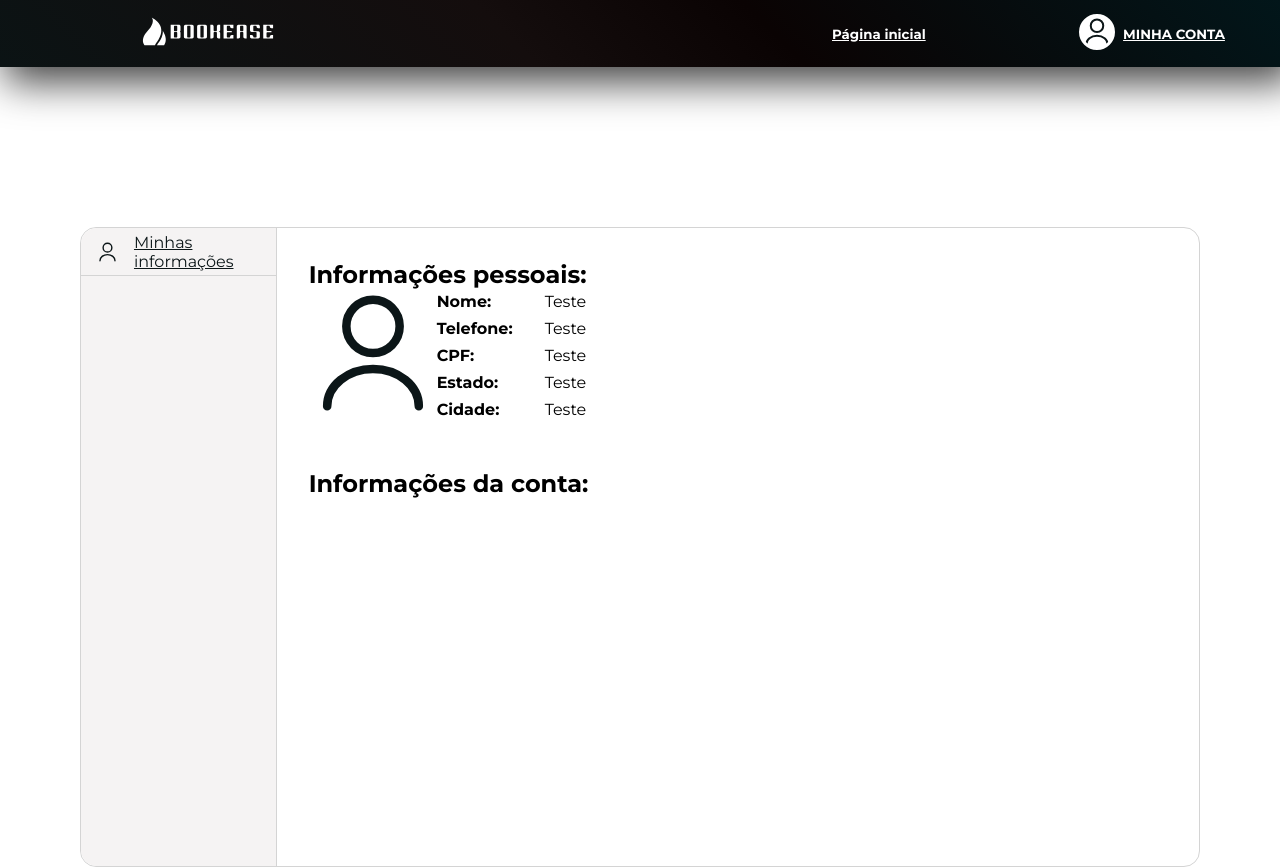
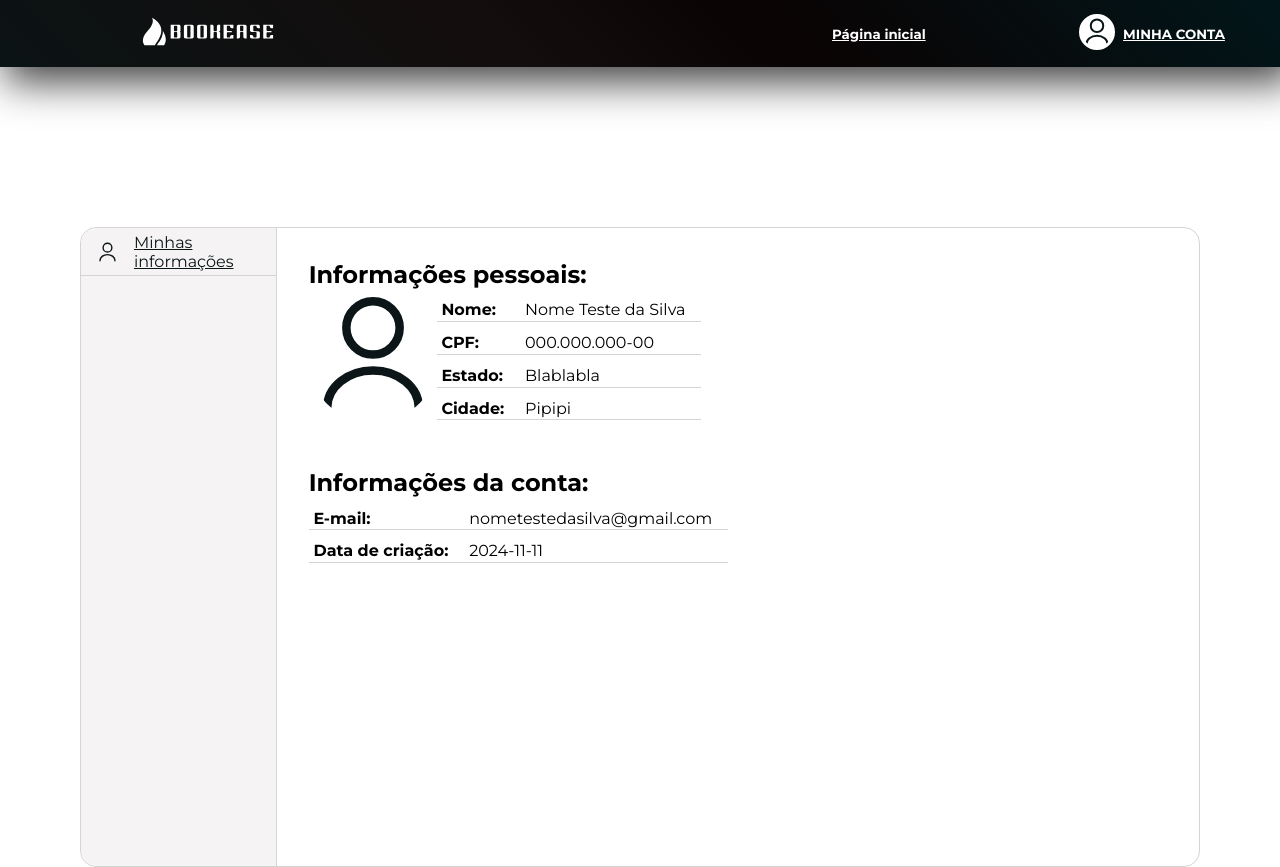
Before and after one commit to bellinaso/projeto-ctism, a PHP site: page /myaccount.php in a window 1280 px wide. Run offline with PHP 8.4, Linux system fonts and the light colour scheme; a user stored in the database is signed in.

Commit message:
Account information changes

```diff
--- a/public/css/myaccount.css
+++ b/public/css/myaccount.css
@@ -91,34 +91,31 @@
                 gap: 3rem;
             }
 
-            .account_row {
+            img {
+                width: 8rem;
+                border-radius: 45%;
+            }
+
+            .table {
                 display: flex;
                 flex-direction: row;
-                justify-content: start;
-                align-items: center;
 
                 & {
-                    .profile_picture img {
-                        width: 8rem;
+                    .table_row {
+                        display: flex;
+                        flex-direction: row;
                     }
 
-                    .profile_info {
+                    .table_column {
                         display: flex;
-                        flex-direction: row;
-                        gap: 2rem;
-                        font-size: var(--font-md);
-
-                        & {
-                            .profile_info_column {
-                                display: flex;
-                                flex-direction: column;
-                                gap: .5rem;
-                            }
-
-                            .profile_info_column:first-child {
-                                font-weight: bold;
-                            }
-                        }
+                        flex-direction: column;
+                    }
+                    .table_strong {
+                        font-weight: bold;
+                    }
+                    span {
+                        padding: .7rem 1rem .1rem .3rem;
+                        border-bottom: 1px solid var(--gray-3);
                     }
                 }
             }
--- a/view/myaccount.php
+++ b/view/myaccount.php
@@ -76,34 +76,30 @@
                                 break;
 
                             default:
-                                echo '';
-                                break;
+                                header('Location:./myaccount.php');
+
                         }
                     }
-                ?>
+                    else {
+                        echo '
                             <div class="account">
                                 <div class="personal_info">
                                     <h2>Informações pessoais:</h2>
-                        <div class="account_row">
-                            <div class="profile_picture">
+
+                                    <div class="table">
+                                        <div class="table_row">
                                                 <img src="../public/images/profile_picture.svg" alt="">
+                                                <div class="table_column">
+                                                    <span class="table_strong">Nome:</span>
+                                                    <span class="table_strong">CPF:</span>
+                                                    <span class="table_strong">Estado:</span>
+                                                    <span class="table_strong">Cidade:</span>
                                                 </div>
-
-                            <div class="profile_info">
-                                <div class="profile_info_column">
-                                    <span>Nome:</span>
-                                    <span>Telefone:</span>
-                                    <span>CPF:</span>
-                                    <span>Estado:</span>
-                                    <span>Cidade:</span>
-                                </div>
-                                <div class="profile_info_column">
-                                    <span>Teste</span>
-                                    <span>Teste</span>
-                                    <span>Teste</span>
-                                    <span>Teste</span>
-                                    <span>Teste</span>
-
+                                                <div class="table_column">
+                                                    <span>Nome Teste da Silva</span>
+                                                    <span>000.000.000-00</span>
+                                                    <span>Blablabla</span>
+                                                    <span>Pipipi</span>
                                                 </div>
                                             </div>
                                     </div>
@@ -111,11 +107,21 @@
 
                                 <div class="account_info">
                                     <h2>Informações da conta:</h2>
-                        <div class="acount_row">
-
+                                    <div class="table">
+                                        <div class="table_column">
+                                            <span class="table_strong">E-mail:</span>
+                                            <span class="table_strong">Data de criação:</span>
+                                        </div>
+                                        <div class="table_column">
+                                            <span>nometestedasilva@gmail.com</span>
+                                            <span>2024-11-11</span>
                                         </div>
                                     </div>
                                 </div>
+                            </div>
+                        ';
+                    }
+                ?>
             </div>
         </div>
     </main>
```
Lines whose indentation alone changed are shown as unchanged.
